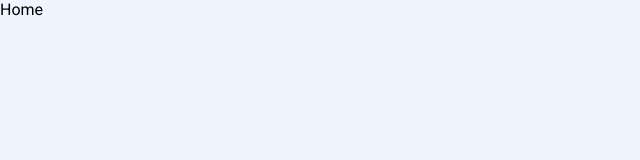
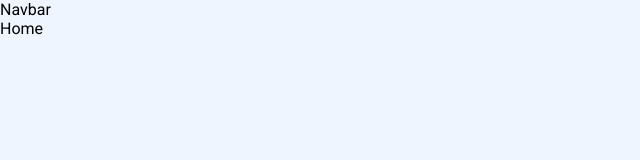
Before and after one commit to asitha-navaratne/e-channelling-system, a React (Vite) app in the folder frontend/: page / in a window 1280 px wide. Shown: the top 160 px of the page, without its empty margins (0-640 px from the left). Built offline with nearby package versions, Linux system fonts and the light colour scheme; sample sign-in values are in the browser's storage.

Commit message:
Added loader for login page - Added loader to login page to redirect user if token exists - Created navbar component file

```diff
--- a/frontend/src/App.tsx
+++ b/frontend/src/App.tsx
@@ -8,6 +8,7 @@ import LoginPage from "./views/LoginPage/LoginPage";
 import Root from "./components/Root/Root";
 
 import { tokenLoader } from "./utils/auth";
+import loginLoader from "./views/LoginPage/LoginPage.loader";
 
 const router = createBrowserRouter([
   {
@@ -26,6 +27,7 @@ const router = createBrowserRouter([
     path: config.routes.login,
     element: <LoginPage />,
     id: "login",
+    loader: loginLoader,
   },
 ]);
 
--- /dev/null
+++ b/frontend/src/components/Navbar/Navbar.tsx
@@ -0,0 +1,5 @@
+const Navbar = () => {
+  return <nav>Navbar</nav>;
+};
+
+export default Navbar;
--- a/frontend/src/components/Root/Root.tsx
+++ b/frontend/src/components/Root/Root.tsx
@@ -1,9 +1,12 @@
 import { FC } from "react";
 import { Outlet } from "react-router-dom";
+
+import Navbar from "../Navbar/Navbar";
 
 const Root: FC = () => {
   return (
     <>
+      <Navbar />
       <Outlet />
     </>
   );
--- /dev/null
+++ b/frontend/src/views/LoginPage/LoginPage.loader.ts
@@ -0,0 +1,15 @@
+import { redirect } from "react-router-dom";
+
+import config from "../../configs/urls.config";
+
+const loader = function () {
+  const token = localStorage.getItem("token");
+
+  if (token) {
+    return redirect(config.routes.root);
+  }
+
+  return null;
+};
+
+export default loader;
```
